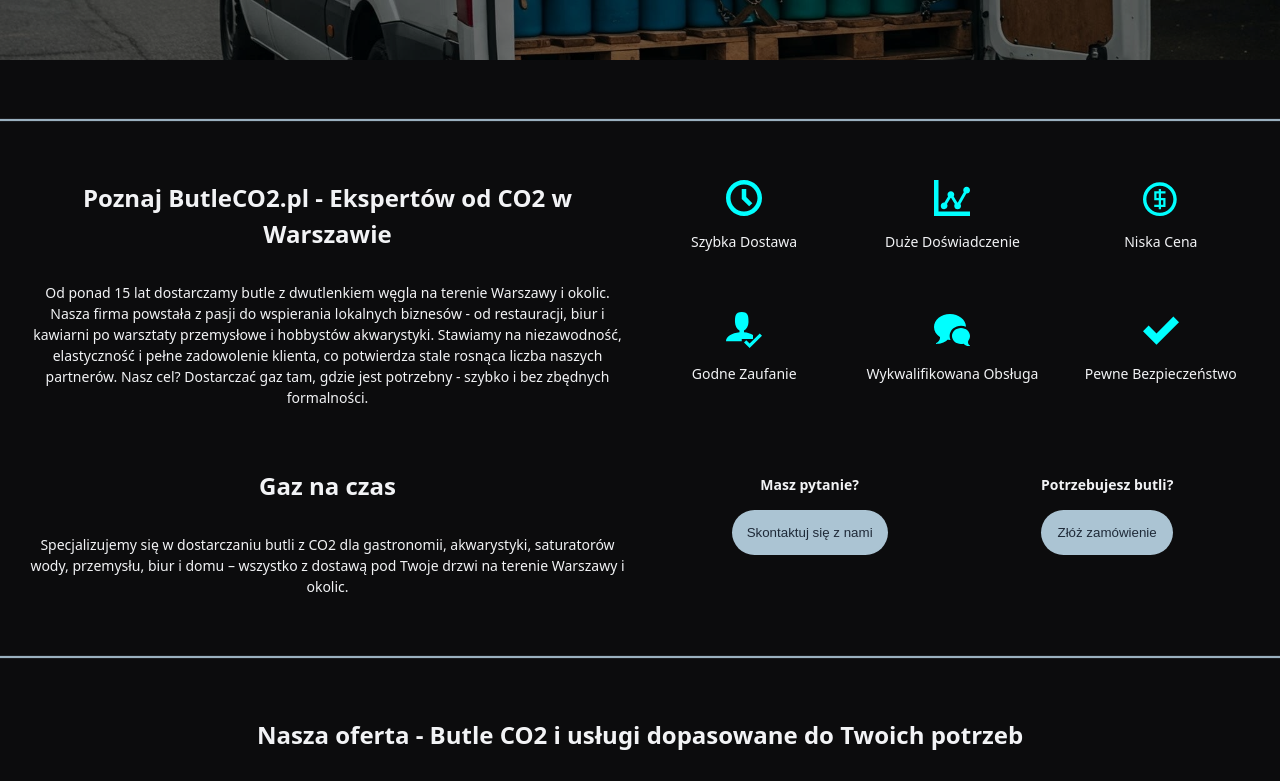
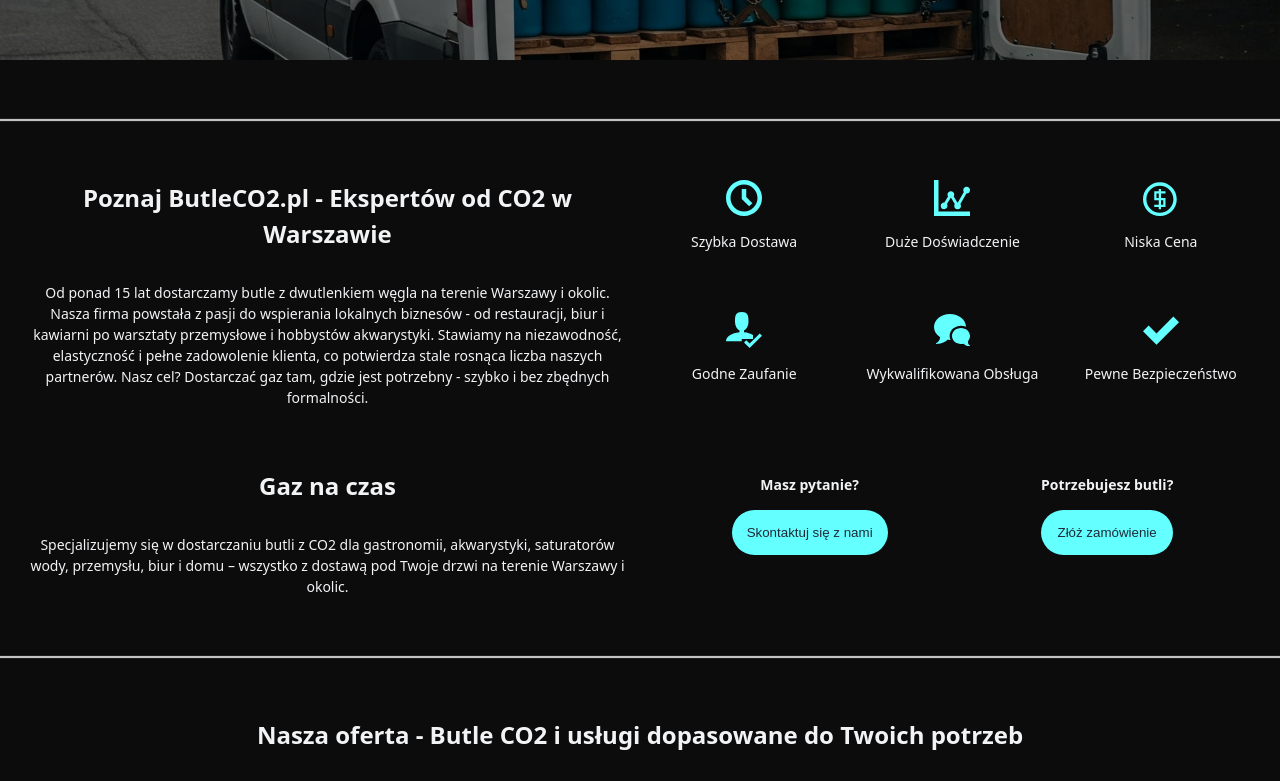
Before and after one commit to AMichalMurawski/butleCO2, a React (Vite) app: page / in a window 1280 px wide. Shown: the part 600-1381 px from the top of the page. Built offline with nearby package versions, Linux system fonts and the light colour scheme.

Commit message:
change theme colors
+ change icon colors - theme.color.highlight
+ change buttons color - theme.color.highlight

```diff
--- a/src/components/Button/Button.styled.ts
+++ b/src/components/Button/Button.styled.ts
@@ -9,7 +9,7 @@
 export const ButtonWraper = styled.button<ButtonWraper>`
   padding: 15px;
   color: ${({ $active, $color, theme }) => ($active ? theme.color.hightlight : $color)};
-  background-color: ${({ $background, theme: { color } }) => $background};
+  background-color: ${({ $background }) => $background};
   border-radius: 100px;
   border: none;
   transition: scale 200ms;
--- a/src/components/ContactForm/ContactForm.tsx
+++ b/src/components/ContactForm/ContactForm.tsx
@@ -42,7 +42,7 @@
             <Input name="message" asType="textarea" />
           </GridCell>
           <GridCell $gridColumn='1 / 3' $gridRow='5' $atr={['margin-left: auto','margin-right: auto']}>
-            <Button text="Wyślij zapytanie" background={theme.color.hightlight} />
+            <Button text="Wyślij zapytanie" background={theme.color.hightlight} color={theme.color.structural} />
           </GridCell>
         </FormWraper>
       </Form>
--- a/src/components/Icon/IconSvg.styled.ts
+++ b/src/components/Icon/IconSvg.styled.ts
@@ -8,5 +8,5 @@
 export const Svg = styled.svg<SvgProps>`
   width: ${({ $size }) => $size};
   height: ${({ $size }) => $size};
-  fill: ${({ $fill }) => $fill || 'currentColor'};
+  fill: ${({ $fill }) => $fill};
 `;
--- a/src/components/Icon/IconSvg.tsx
+++ b/src/components/Icon/IconSvg.tsx
@@ -1,6 +1,7 @@
 import React from 'react';
 import icons from '/icons.svg';
 import { Svg } from './IconSvg.styled';
+import { theme } from '../../styles/theme';
 
 interface IconProps {
   name: string;
@@ -8,7 +9,7 @@
   fill?: string;
 }
 
-const IconSvg: React.FC<IconProps> = ({ name, size = '100%', fill }) => {
+const IconSvg: React.FC<IconProps> = ({ name, size = '100%', fill = theme.color.hightlight }) => {
   return (
     <Svg
       viewBox="0 0 32 32"
--- a/src/sections/About/About.tsx
+++ b/src/sections/About/About.tsx
@@ -53,7 +53,7 @@
           {advantagesIcons.map(advantage => (
             <Advanatage key={advantage[1]}>
               <IconWraper>
-                <IconSvg name={advantage[0]} fill="cyan" />
+                <IconSvg name={advantage[0]} />
               </IconWraper>
               <AdvantageDescription>{advantage[1]}</AdvantageDescription>
             </Advanatage>
@@ -67,7 +67,7 @@
             <Button
               type="button"
               text="Skontaktuj się z nami"
-              background={theme.color.remarkable}
+              background={theme.color.hightlight}
               color={theme.color.structural}
               idSection="contactUs"
               onClick={() => scrollToSection("contactUs")}
@@ -80,7 +80,7 @@
             <Button
               type="button"
               text="Złóż zamówienie"
-              background={theme.color.remarkable}
+              background={theme.color.hightlight}
               color={theme.color.structural}
               idSection="orders"
               onClick={() => scrollToSection("orders")}
--- a/src/sections/WhyChooseUs/WhyChooseUs.tsx
+++ b/src/sections/WhyChooseUs/WhyChooseUs.tsx
@@ -10,6 +10,7 @@
   WhyChooseUsSection,
 } from './WhyChooseUs.styled';
 import IconSvg from '../../components/Icon/IconSvg';
+import { theme } from '../../styles/theme';
 
 const whyWeList = [
   [
@@ -52,7 +53,7 @@
         {whyWeList.map((whywe, index) => (
           <AdvantageWraper key={whywe[1]} $direction={index % 2 == 0 ? 'left' : 'right'}>
             <IconWraper>
-              <IconSvg name={whywe[0]} size="90px" fill="cyan" />
+              <IconSvg name={whywe[0]} size="90px" fill={theme.color.hightlight} />
             </IconWraper>
             <AdvantageContent>
               <Subtitle>{whywe[1]}</Subtitle>
--- a/src/styles/theme.ts
+++ b/src/styles/theme.ts
@@ -2,8 +2,9 @@
   color: {
     main: '#0c0c0d',
     structural: '#1f2a38',
-    remarkable: '#abc4d3',
+    remarkable: '#D8D8D8',
     hightlight: '#64ffff',
+    // hightlight: '#8A8F95', // t-l
     text: '#f2f3f5',
   },
 };
```
